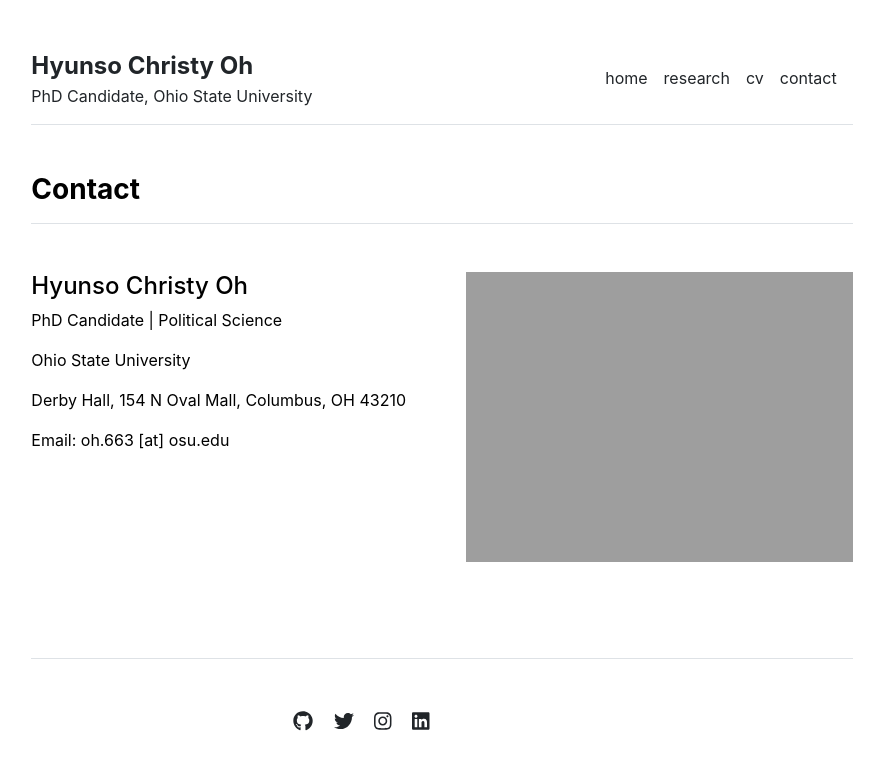
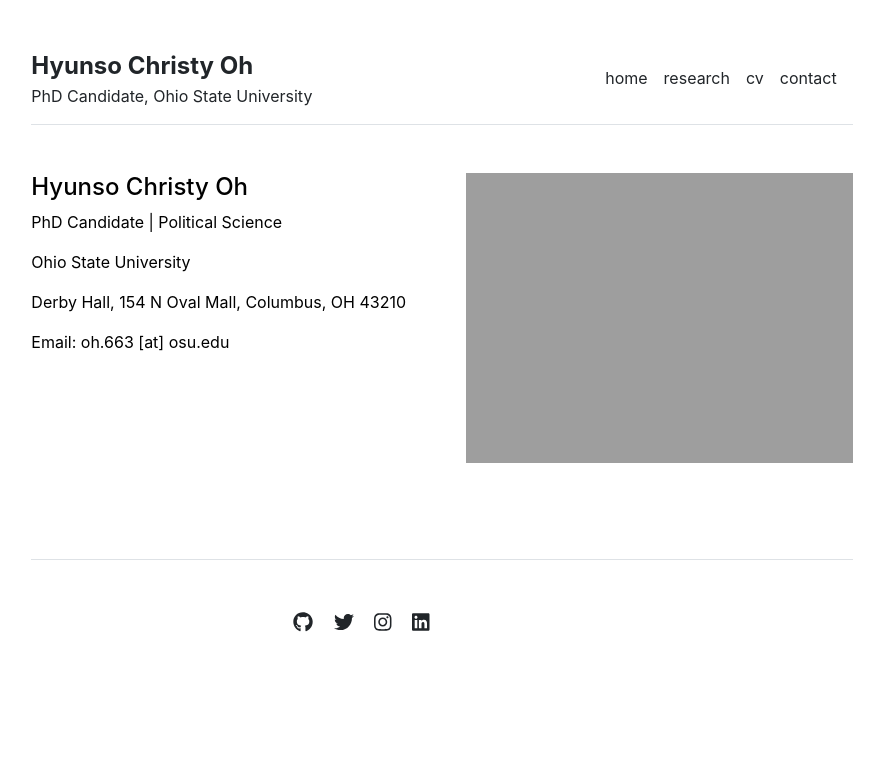
Before and after one commit to hyunso-christy-oh/hyunso-christy-oh.github.io, a Jekyll site: the page built from contact.md, in a window 1280 px wide. Shown: the top 770 px of the page, without its empty margins (198-1082 px from the left). Built offline with Jekyll 4.4.1, drawn with Linux system fonts in a browser that asks for light colours.

Commit message:
Update contact.html

```diff
--- a/_includes/contact.html
+++ b/_includes/contact.html
@@ -1,6 +1,5 @@
 <div class="row g-5 mb-5">
   <div>
-    <h3 class="fw-bold border-bottom pb-3 mb-5">Contact</h3>
     {% for contact in site.data.settings.contacts %}
     <div class="row g-5 mb-5">
       <div class="col-md-6">
```
